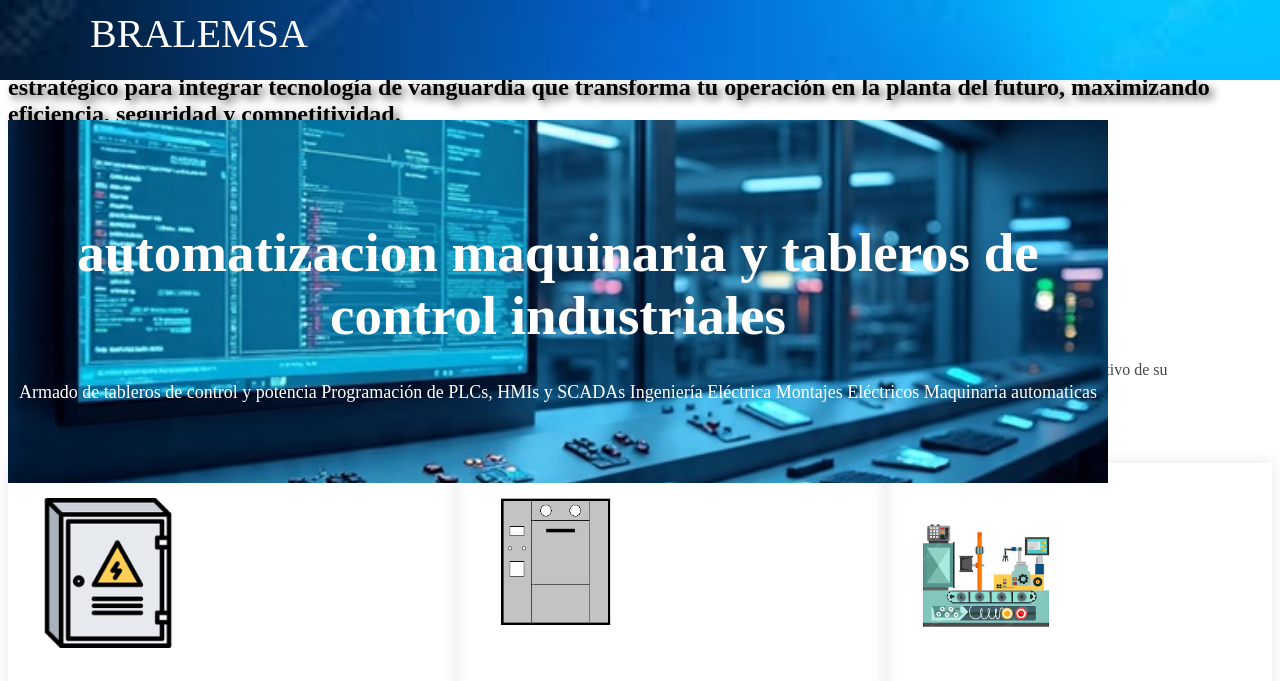
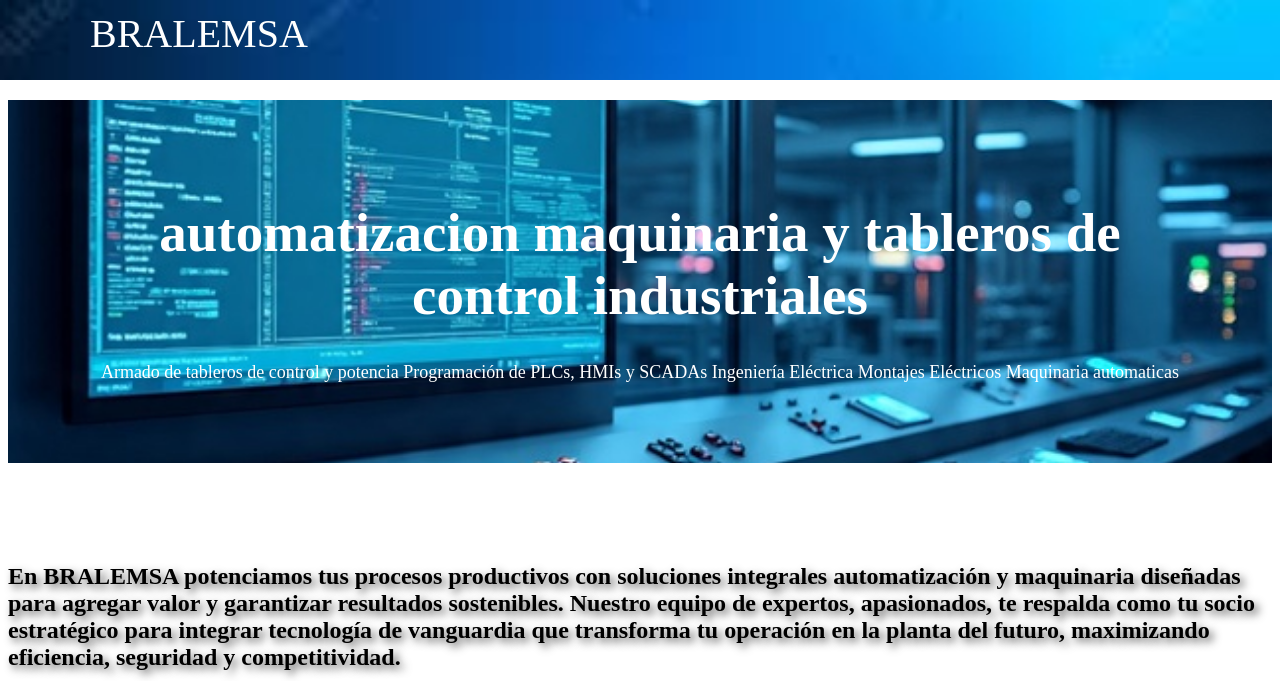
Before and after one commit to luisrb89/bralemsa, a plain HTML site: page index.html in a window 1280 px wide. Shown: the top 681 px of the page. Drawn offline with Linux system fonts and the light colour scheme.

Commit message:
Add files via upload

```diff
--- a/style.css
+++ b/style.css
@@ -11,7 +11,6 @@ header {
     background-position: center center;
     background-repeat: no-repeat;
     background-size: cover;
-    background-attachment: fixed;
     height: 10vh;
     display: flex;
     align-items: center;
@@ -76,7 +75,7 @@ header {
     background-position: center center;
     background-repeat: no-repeat;
     background-size: cover;
-    position: fixed;
+    position: center center;
     margin: 100px 0px;
 }
 .im-txt {
```
